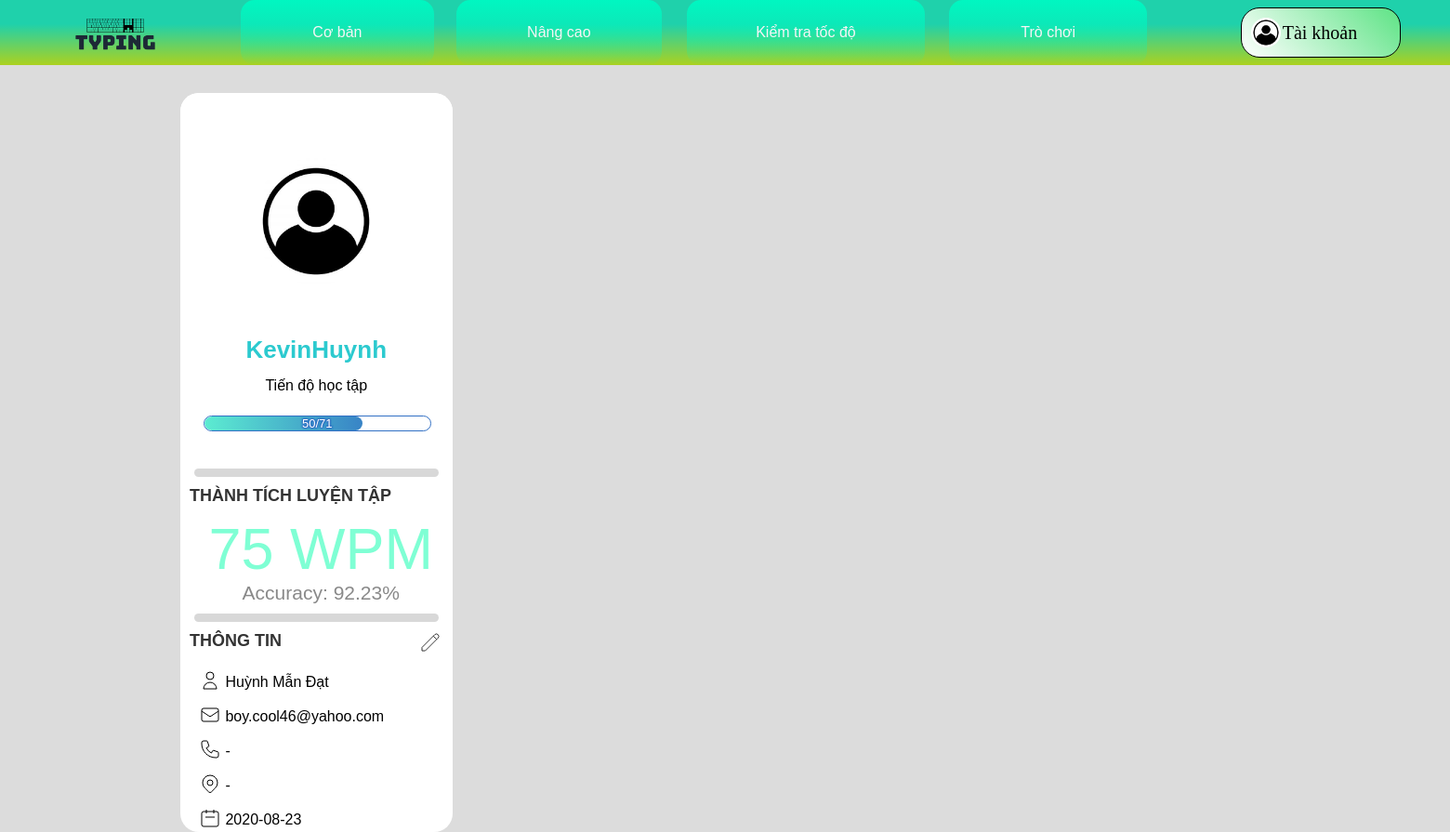
After one commit to kun09-tker/web-bu, a PHP site: page /html/profile2.php in a window 1560 px wide. The commit adds this page. Shown: the whole page at 93% size. Run offline with PHP 8.4, Linux system fonts and the light colour scheme.

Commit message:
Push User-Profile ở profile2.php

```diff
--- a/css/profile.css
+++ b/css/profile.css
@@ -1,6 +1,6 @@
 body {
     margin: 0;
-    padding: 0;
+    padding-top: 100px;
     font-family: sans-serif;
     display: flex;
 }
--- /dev/null
+++ b/css/profile2.css
@@ -0,0 +1,167 @@
+body {
+    margin: 0;
+    padding-top: 100px;
+    font-family: sans-serif;
+    display: flex;
+    background-color: gainsboro;
+}
+.col-md-3 {
+    width: 25%;
+}
+.container {
+    width: 1170px;
+}
+.user-cv.container #user-profile {
+    height: 394px;
+    background-color: #fff;
+    display: flex;
+    flex-direction: column;
+    align-items: center;
+    justify-content: center;
+    position: relative;
+}
+.user-cv.container div {
+    padding: 0;
+    border-radius: 20px;
+}
+.user-cv.container .white {
+    background-color: #fff;
+}
+.container {
+    padding-right: 15px;
+    padding-left: 15px;
+    margin-right: 179px;
+    margin-left: 179px;
+}
+.user-avatar {
+    position: relative;
+    margin-bottom: 40px;
+}
+img {
+    vertical-align: middle;
+}
+.user-cv.container #user-profile #img-user {
+    height: 136.2px;
+    width: 136.2px;
+    border-radius: 50%;
+}
+.user-cv.container #user-profile #user-name {
+    height: 30px;
+    color: #2ccacf;
+    font-size: 26px;
+    font-weight: bold;
+    line-height: 30px;
+    text-align: center;
+    margin: 15px 0;
+}
+#user-name {
+    text-overflow: ellipsis;
+    overflow: hidden;
+    max-width: 10em;
+}
+.user-level {
+    display: none;
+    margin: 0 5px;
+    color: #898989;
+    font-size: 14px;
+}
+.user-cv.container #user-profile #level {
+    color: #898989;
+    font-size: 14px;
+}
+.user-level>span:first-child {
+    padding-right: 5px;
+}
+#user-profile .level-progress {
+    position: absolute;
+    bottom: 0;
+    display: flex;
+    width: 100%;
+    align-items: center;
+    padding: 0 5px;
+    margin-bottom: 30px;
+}
+.level-progress>.current-progress {
+    flex-grow: 1;
+    margin: 0 25px;
+    position: relative;
+}
+.standard-progress-bar {
+    width: 100%;
+    height: auto;
+    display: flex;
+    justify-content: center;
+    align-items: center;
+    color: #fff;
+    border-radius: 20px;
+    text-shadow: 0 0 2px #316fc4, 0 0 2px #316fc4, 0 0 2px #316fc4, 0 0 2px #316fc4, 0 0 2px #316fc4, 0 0 2px #316fc4, 0 0 2px #316fc4;
+    font-size: 13px;
+    border: 1px solid #316fc4;
+}
+.user-cv.container .break-line {
+    height: 9px;
+    background-color: #d8d8d8;
+    margin: 10px 0 10px 15px;
+    clear: both;
+    float: left;
+    width: 90%;
+    border-radius: 12px;
+}
+.user-cv.container #infomation {
+    padding-left: 10px;
+}
+.user-cv.container h3 {
+    /* height: 21px; */
+    color: #333;
+    font-size: 18px;
+    font-weight: bold;
+    line-height: 21px;
+    text-transform: uppercase;
+}
+.user-cv.container h4{
+    color: aquamarine;
+    font-size: 63px;
+    text-align: center;
+    font-weight:500;
+}
+.user-cv.container h5{
+    color: #898989;
+    text-align: center;
+    font-size: 21px;
+    font-weight:200;
+}
+.h1, .h2, .h3, h1, h2, h3 {
+    margin-top: 20px;
+    margin-bottom: 10px;
+}
+.user-cv.container #cv-left ul {
+    padding: 0 0 0 5px;
+}
+.user-cv.container #cv-left ul li {
+    width: 95%;
+    margin: 5px;
+    line-height: 16px;
+}
+.user-cv.container ul:not(.dropdown-menu) li {
+    list-style: none;
+    float: left;
+}
+.col-md-1, .col-md-10, .col-md-11, .col-md-12, .col-md-2, .col-md-3, .col-md-4, .col-md-5, .col-md-6, .col-md-7, .col-md-8, .col-md-9 {
+    float: left;
+}
+#container-user-achievement {
+    padding-left: 10px;
+    clear: both;
+}
+#container-user-achievement #edit-achievement {
+    font-size: 15px;
+    color: #2c31cf;
+    margin-top: -2px;
+}
+.pull-right {
+    float: right!important;
+}
+.user-cv.container #cv-left ul li span i.cl-icon-envelope {
+    position: relative;
+    top: 5px;
+}
--- /dev/null
+++ b/html/profile2.php
@@ -0,0 +1,138 @@
+<!DOCTYPE html>
+<html lang="en">
+
+<head>
+    <meta charset="UTF-8">
+    <meta http-equiv="X-UA-Compatible" content="IE=edge">
+    <meta name="viewport" content="width=device-width, initial-scale=1.0">
+    <title>Typing_Web-bu</title>
+    <link rel="stylesheet" href="../css/thanh-menu.css?v=<?php echo time() ?>">
+    <link rel="stylesheet" href="../css/profile2.css?v=<?php echo time() ?>">
+</head>
+
+<body>
+    <?php
+        include './menu.php'
+    ?>
+    <main id="layout-main" class="group">
+        <div id="layout-content" class="group">
+            <div id="content" class="group">
+                <div id="zone zone-content">
+                    <div id="my-cv" class="container user-cv">
+                        <div id="cv-left" class="col-md-3 col-sm-12 white">
+                            <div id="user-profile">
+                                <div class="user-avatar">
+                                    <img id="img-user" src="../public/avt/0.jpg">
+                                </div>
+                                <span id="user-name" title="KevinHuynh">KevinHuynh</span>
+                                <div>
+                                    <span id="number-coin"></span>
+                                    <span class="user-level"><span id="level"></span></span>
+                                    <div style="text-align: center">
+                                        <span class="total-xp-label">Tiến độ học tập</span>
+                                    </div>
+                                </div>
+                                <div class="level-progress">
+                                    <div class="current-progress">
+                                        <div class="standard-progress-bar"
+                                            style="position: relative; overflow: hidden;">
+                                            <div class="background"
+                                                style="overflow: hidden; width: 70%; position: absolute; left: 0px; top: 0px; height: 100%;">
+                                                <div class="background-render"
+                                                    style="background: linear-gradient(to right, rgb(92, 236, 209), rgb(49, 111, 196)); height: 100%; width: 204px;">
+                                                </div>
+                                            </div> <span class="text" style="z-index: 1;">50/71</span>
+                                        </div>
+                                    </div>
+                                </div>
+                            </div>
+                            <div class="break-line"></div>
+                            <div id="container-user-achievement">
+                                <h3>
+                                    Thành tích luyện tập
+                                </h3>
+                                <h4>
+                                    75 WPM
+                                </h4>
+                                <h5>
+                                    Accuracy: 92.23%
+                                </h5>
+                                <ul id="user-achievement"></ul>
+                            </div>
+                            <div class="break-line"></div>
+                            <div id="infomation">
+                                <h3>
+                                    Thông tin
+                                    <i data-toggle="modal" data-target="#modal-edit-achievement" id="edit-achievement"
+                                        class="cl-icon-pen pull-right" style="margin-right:12px;">
+                                        <svg xmlns="http://www.w3.org/2000/svg" className="h-6 w-6" width="24"
+                                            height="24" fill="none" viewBox="0 0 24 24" stroke="currentColor">
+                                            <path strokeLinecap="round" strokeLinejoin="round" strokeWidth={2}
+                                                d="M15.232 5.232l3.536 3.536m-2.036-5.036a2.5 2.5 0 113.536 3.536L6.5 21.036H3v-3.572L16.732 3.732z" />
+                                        </svg>
+                                    </i>
+                                </h3>
+
+                                <ul id="user-info-section">
+                                    <li><span><i class="cl-icon-envelope"><svg xmlns="http://www.w3.org/2000/svg"
+                                                    className="h-6 w-6" width="24" height="24" fill="none"
+                                                    viewBox="0 0 24 24" stroke="currentColor">
+                                                    <path strokeLinecap="round" strokeLinejoin="round" strokeWidth={2}
+                                                        d="M16 7a4 4 0 11-8 0 4 4 0 018 0zM12 14a7 7 0 00-7 7h14a7 7 0 00-7-7z" />
+                                                </svg></i></span>
+                                        <span>Huỳnh Mẫn Đạt</span><span class="pull-right"><i
+                                                class="cl-icon-lock-alt"></i><i class="cl-icon-angle-down"></i></span>
+                                    </li>
+                                    <li><span><i class="cl-icon-envelope"><svg xmlns="http://www.w3.org/2000/svg"
+                                                    className="h-6 w-6" width="24" height="24" fill="none"
+                                                    viewBox="0 0 24 24" stroke="currentColor">
+                                                    <path strokeLinecap="round" strokeLinejoin="round" strokeWidth={2}
+                                                        d="M3 8l7.89 5.26a2 2 0 002.22 0L21 8M5 19h14a2 2 0 002-2V7a2 2 0 00-2-2H5a2 2 0 00-2 2v10a2 2 0 002 2z" />
+                                                </svg></i></span>
+                                        <span>boy.cool46@yahoo.com</span><span class="pull-right"><i
+                                                class="cl-icon-lock-alt"></i><i class="cl-icon-angle-down"></i></span>
+                                    </li>
+                                    <li><span><i class="cl-icon-envelope"><svg xmlns="http://www.w3.org/2000/svg"
+                                                    className="h-6 w-6" width="24" height="24" fill="none"
+                                                    viewBox="0 0 24 24" stroke="currentColor">
+                                                    <path strokeLinecap="round" strokeLinejoin="round" strokeWidth={2}
+                                                        d="M3 5a2 2 0 012-2h3.28a1 1 0 01.948.684l1.498 4.493a1 1 0 01-.502 1.21l-2.257 1.13a11.042 11.042 0 005.516 5.516l1.13-2.257a1 1 0 011.21-.502l4.493 1.498a1 1 0 01.684.949V19a2 2 0 01-2 2h-1C9.716 21 3 14.284 3 6V5z" />
+                                                </svg></i></span> <span>-</span><span class="pull-right"><i
+                                                class="cl-icon-lock-alt"></i><i class="cl-icon-angle-down"></i></span>
+                                    </li>
+                                    <li><span><i class="cl-icon-envelope"><svg xmlns="http://www.w3.org/2000/svg"
+                                                    className="h-6 w-6" width="24" height="24" fill="none"
+                                                    viewBox="0 0 24 24" stroke="currentColor">
+                                                    <path strokeLinecap="round" strokeLinejoin="round" strokeWidth={2}
+                                                        d="M17.657 16.657L13.414 20.9a1.998 1.998 0 01-2.827 0l-4.244-4.243a8 8 0 1111.314 0z" />
+                                                    <path strokeLinecap="round" strokeLinejoin="round" strokeWidth={2}
+                                                        d="M15 11a3 3 0 11-6 0 3 3 0 016 0z" />
+                                                </svg></i></span> <span>-</span><span class="pull-right"><i
+                                                class="cl-icon-internet"></i><i class="cl-icon-angle-down"
+                                                aria-hidden="true"></i>
+                                        </span>
+                                    </li>
+                                    <li>
+                                        <span><i class="cl-icon-envelope"><svg xmlns="http://www.w3.org/2000/svg"
+                                                    className="h-6 w-6" width="24" height="24" fill="none"
+                                                    viewBox="0 0 24 24" stroke="currentColor">
+                                                    <path strokeLinecap="round" strokeLinejoin="round" strokeWidth={2}
+                                                        d="M8 7V3m8 4V3m-9 8h10M5 21h14a2 2 0 002-2V7a2 2 0 00-2-2H5a2 2 0 00-2 2v12a2 2 0 002 2z" />
+                                                </svg></i>
+                                        </span>
+                                        <span>2020-08-23</span>
+                                        <span class="pull-right"><i class="cl-icon-internet"></i><i
+                                                class="cl-icon-angle-down" aria-hidden="true"></i>
+                                        </span>
+                                    </li>
+                                </ul>
+                            </div>
+                        </div>
+                    </div>
+                </div>
+            </div>
+        </div>
+    </main>
+</body>
+
+</html>
```
